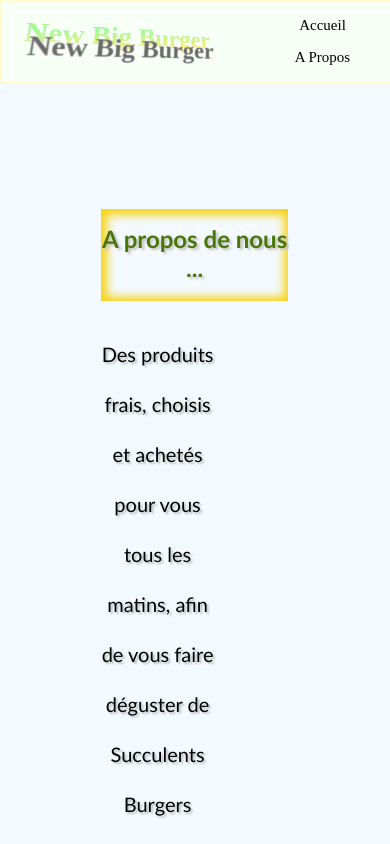
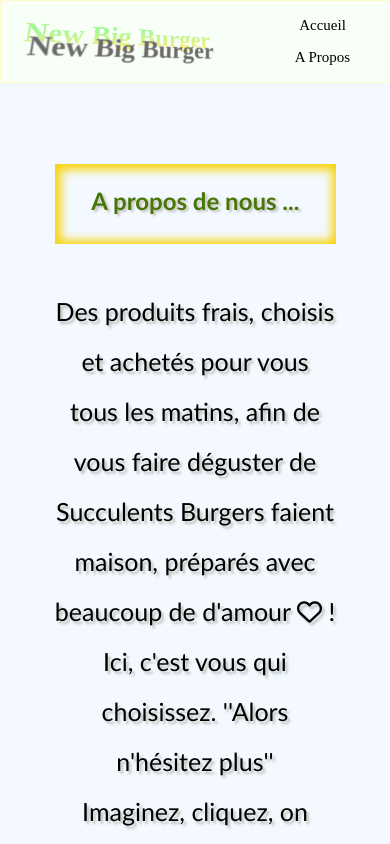
Before and after one commit to M-BEDH/Burger, a React (Create React App) app: page /a-propos in a window 390 px wide. Shown: the top 844 px of the page. Built offline with nearby package versions, Linux system fonts and the light colour scheme.

Commit message:
Ajustement responsive

```diff
--- a/src/pages/A-propos/A-propos.css
+++ b/src/pages/A-propos/A-propos.css
@@ -57,11 +57,9 @@
     font-size: 24px;
    }
    .Page-A-propos{
+    width: 90%;
     position: relative;
-    top: -100px;
+    top: -150px;
+    font-size: 20px;
    }
-   .Page-A-propos p{
-    font-size: 20px;
-    width: 60%;
-   }
-    }
+}
--- a/src/pages/Burger/Burger.css
+++ b/src/pages/Burger/Burger.css
@@ -89,6 +89,10 @@ button{
 }
 .BurgerPage{
     position: relative;
-    top: -100px;
+    top: -150px;
+}
+.BurgerPage h1{
+    font-size: 30px;
+    margin-top: 20px;
 }
 }
```
